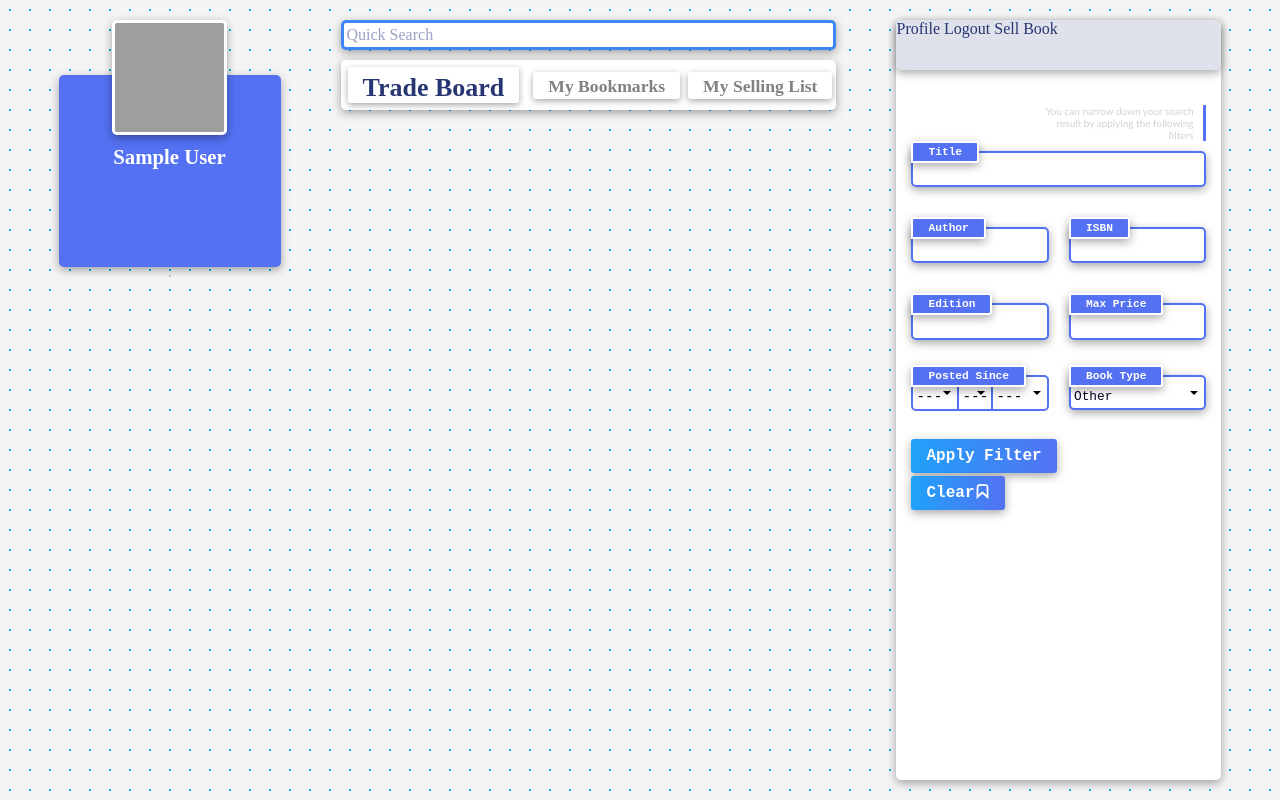
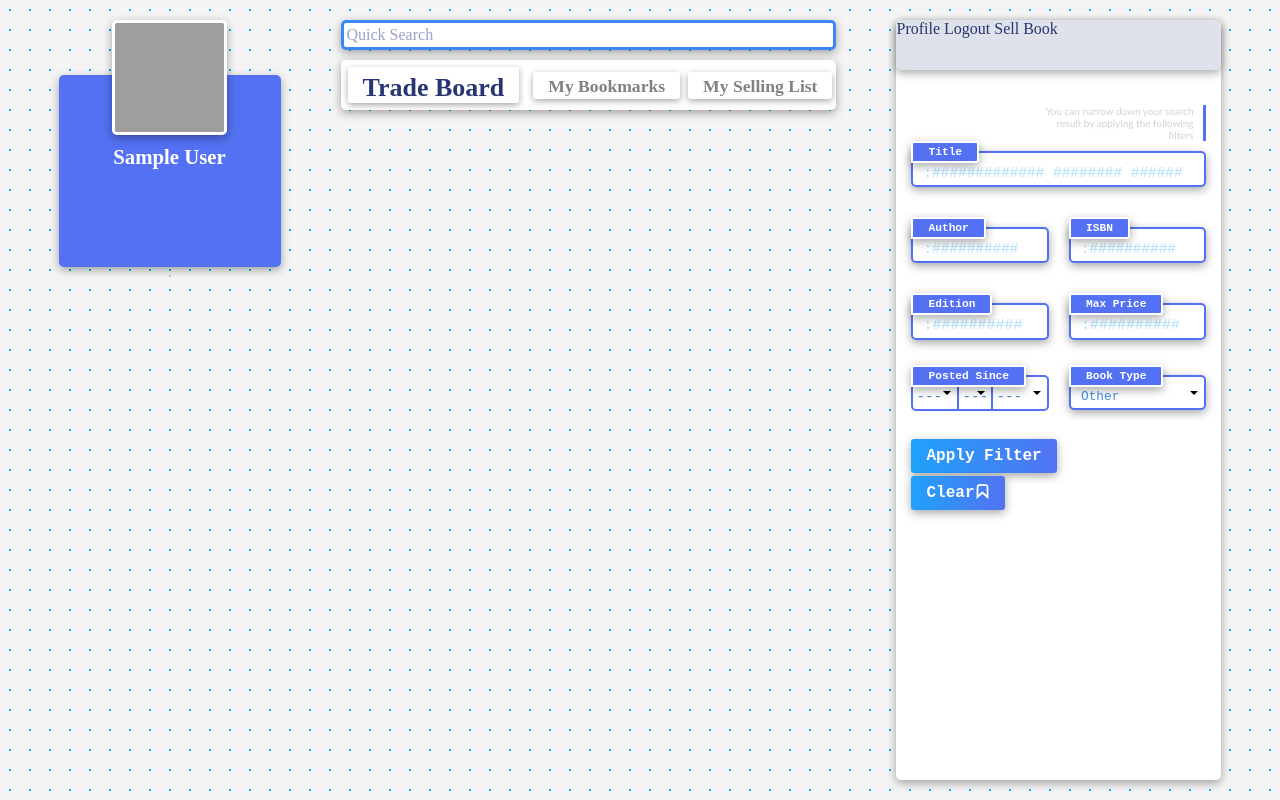
Before and after one commit to beckaberhanu/TextBookSwap, a Django app: page /home/ in a window 1280 px wide. Run offline with Django 3.2, Linux system fonts and the light colour scheme; the visitor is signed in with stand-in values (Sample User, id 1); data that the repository does not hold is empty; grey boxes are pictures that could not be loaded.

Commit message:
changed the css so that it truncates excessively long book titles, and added placeholder texts to some of the search fields

```diff
--- a/textbookswap/tradeboard/forms.py
+++ b/textbookswap/tradeboard/forms.py
@@ -7,7 +7,7 @@ from .models import Post
 
 class BookSearchForm(forms.Form):
     title = forms.CharField(label="Title", max_length=50, required=False,
-                            widget=forms.TextInput(attrs={'class': "filter-text-input"}))
+                            widget=forms.TextInput(attrs={'class': "filter-text-input", 'placeholder': ':############# ######## ######'}))
 
     def validate_ISBN(value):
         print(not(f'{value}'.isnumeric()))
@@ -22,14 +22,14 @@ class BookSearchForm(forms.Form):
                                   )
 
     ISBN = forms.CharField(label="ISBN", max_length=13,
-                           validators=[validate_ISBN], required=False, widget=forms.TextInput(attrs={'class': "filter-text-input"}))
+                           validators=[validate_ISBN], required=False, widget=forms.TextInput(attrs={'class': "filter-text-input", 'placeholder': ':##########'}))
 
     author = forms.CharField(label="Author", max_length=50, required=False,
-                             widget=forms.TextInput(attrs={'class': "filter-text-input"}))
+                             widget=forms.TextInput(attrs={'class': "filter-text-input", 'placeholder': ':##########'}))
     edition = forms.IntegerField(
-        label="Edition", min_value=1, max_value=15, required=False, widget=forms.NumberInput(attrs={'class': "filter-int-input"}))
+        label="Edition", min_value=1, max_value=15, required=False, widget=forms.NumberInput(attrs={'class': "filter-int-input", 'placeholder': ':##########'}))
     price = forms.IntegerField(
-        label="Maximum price", min_value=1, max_value=15, required=False, widget=forms.NumberInput(attrs={'class': "filter-int-input"}))
+        label="Maximum price", min_value=1, max_value=15, required=False, widget=forms.NumberInput(attrs={'class': "filter-int-input", 'placeholder': ':##########'}))
 
     MONTHS = {
         1: _('Jan'), 2: _('Feb'), 3: _('Mar'), 4: _('Apr'),
--- a/textbookswap/tradeboard/static/tradeboard/tb_main.css
+++ b/textbookswap/tradeboard/static/tradeboard/tb_main.css
@@ -205,8 +205,16 @@ body {
   margin-left: 15px;
   margin-bottom: 0px;
   font-family: "DIN condensed";
-  font-size: 1.4em;
+  font-size: 1.4rem;
+  white-space: nowrap;
+  overflow: hidden;
+  text-overflow: ellipsis;
 }
+/* .book-title-link {
+  max-width: 350px;
+  max-height: 26px;
+  text-overflow: ellipsis;
+} */
 a:link {
   text-decoration: none;
   color: #273572;
@@ -495,7 +503,7 @@ a:visited {
   width: 100%;
   align-self: stretch;
   background-color: #ffffff;
-  color: #000020;
+  color: #4191e2;
   font-family: "Courier New", Courier, monospace;
   font-size: 0.9rem;
   border: 2px solid #5371f2;
@@ -504,11 +512,14 @@ a:visited {
   box-shadow: 0px 3px 10px rgba(0, 0, 0, 0.35);
   margin-bottom: 30px;
 }
+.filter-text-input::placeholder {
+  color: #a8deff;
+}
 .filter-int-input {
   width: 100%;
   align-self: stretch;
   background-color: #ffffff;
-  color: #000020;
+  color: #4191e2;
   font-family: "Courier New", Courier, monospace;
   font-size: 15;
   border: 2px solid #5371f2;
@@ -516,6 +527,9 @@ a:visited {
   border-radius: 0px 5px 5px 5px;
   box-shadow: 0px 3px 10px rgba(0, 0, 0, 0.35);
   margin-bottom: 25px;
+}
+.filter-int-input::placeholder {
+  color: #a8deff;
 }
 .cont-date-select {
   display: flex;
@@ -525,12 +539,15 @@ a:visited {
 .filter-date-select {
   flex: 1;
   background-color: #ffffff;
-  color: #000020;
+  color: #4191e2;
   font-family: "Courier New", Courier, monospace;
   font-size: 0.9rem;
   border: 2px solid #5371f2;
   border-radius: 0px 5px 5px 0px;
   margin-bottom: 25px;
+}
+.filter-date-select::placeholder {
+  color: #a8deff;
 }
 #id_posted_since_month {
   flex: 5;
@@ -551,15 +568,18 @@ a:visited {
 .filter-type-select {
   width: 100%;
   background-color: #ffffff;
-  color: #000020;
+  color: #4191e2;
   font-family: "Courier New", Courier, monospace;
   font-size: 0.8rem;
   border: 2px solid #5371f2;
-  padding: 12px 15px 4px 3px !important;
+  padding: 12px 15px 4px 10px !important;
   border-radius: 5px 5px 5px 5px;
   box-shadow: 0px 3px 10px rgba(0, 0, 0, 0.35);
   margin-bottom: 25px;
   width: 100%;
+}
+.filter-type-select::placeholder {
+  color: #a8deff;
 }
 .author-field {
   margin-right: 10px;
```
